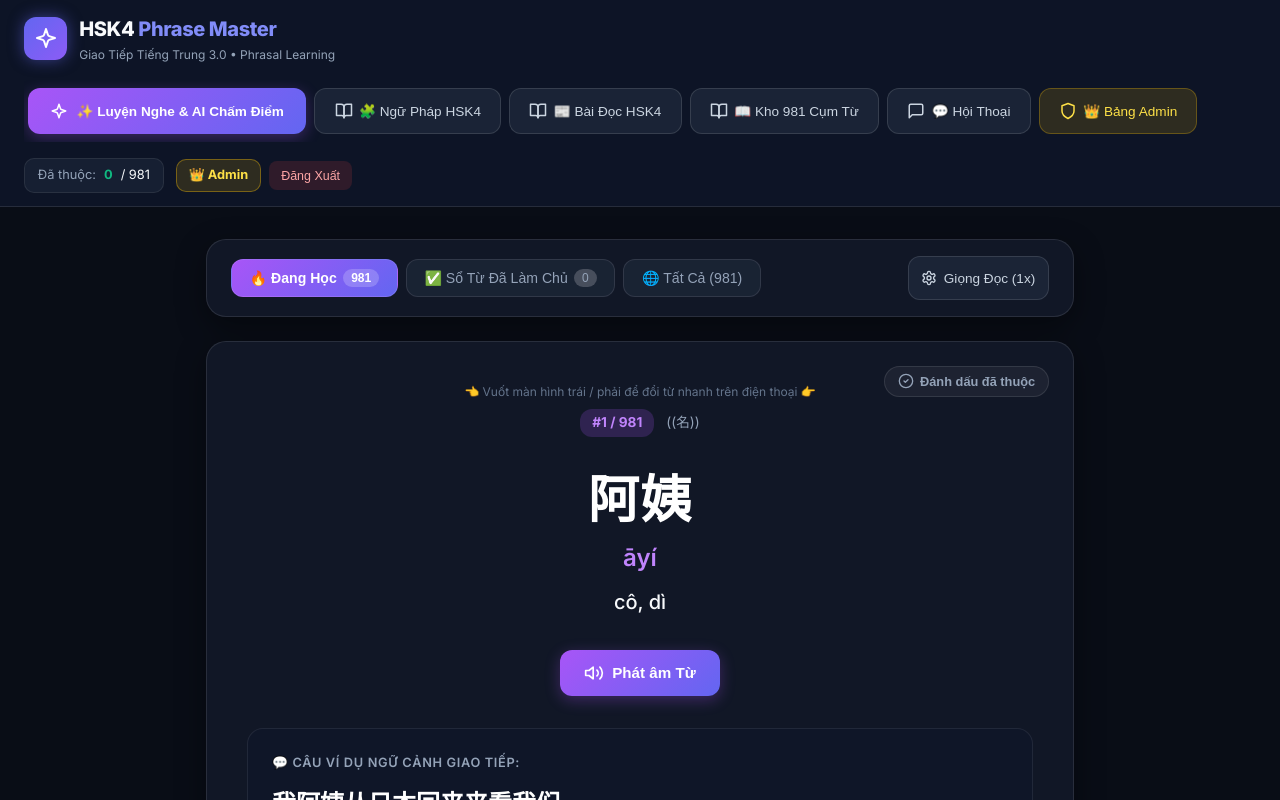
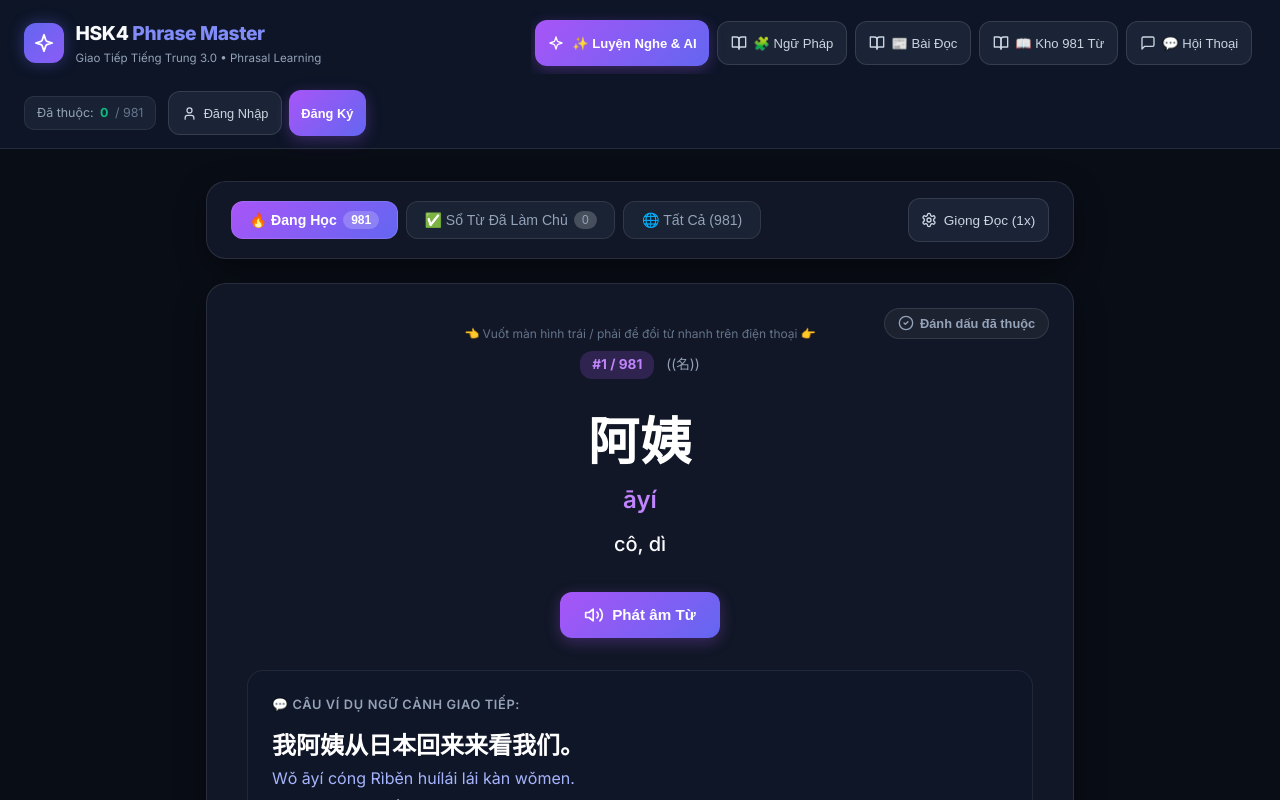
Before and after one commit to 5cfm98gf55-maker/HSK4-, a React (Vite) app: page / in a window 1280 px wide. Shown: the top 800 px of the page. Built offline with nearby package versions, Linux system fonts and the light colour scheme.

Commit message:
feat: update HSK4 Phrase Master web app with Admin & Auth flow

```diff
--- a/src/App.jsx
+++ b/src/App.jsx
@@ -11,7 +11,6 @@ import AuthModal from './components/AuthModal';
 
 import hsk4Data from './data/hsk4_data.json';
 
-// Default Admin Account
 const DEFAULT_ADMIN = {
   email: 'admin@hsk4.edu.vn',
   name: 'Admin Quản Trị HSK4',
@@ -23,13 +22,13 @@ export default function App() {
   const [currentTab, setCurrentTab] = useState('shadowing');
   const [currentIndex, setCurrentIndex] = useState(0);
 
-  // AUTH STATE
+  // AUTH STATE: Default to null so new visitors are NOT logged in as Admin by default!
   const [currentUser, setCurrentUser] = useState(() => {
     try {
       const saved = localStorage.getItem('hsk4_current_user');
-      return saved ? JSON.parse(saved) : DEFAULT_ADMIN; // Default logged in as Admin for demo convenience
+      return saved ? JSON.parse(saved) : null;
     } catch (e) {
-      return DEFAULT_ADMIN;
+      return null;
     }
   });
 
@@ -108,7 +107,7 @@ export default function App() {
   // LOGIN HANDLER
   const handleLogin = (emailInput, passwordInput) => {
     // Check Admin
-    if (emailInput === DEFAULT_ADMIN.email && passwordInput === DEFAULT_ADMIN.password) {
+    if (emailInput.toLowerCase() === DEFAULT_ADMIN.email.toLowerCase() && passwordInput === DEFAULT_ADMIN.password) {
       const adminObj = DEFAULT_ADMIN;
       setCurrentUser(adminObj);
       return { success: true };
@@ -117,7 +116,6 @@ export default function App() {
     // Check Approved Users
     const foundUser = approvedUsers.find(u => u.email.toLowerCase() === emailInput.toLowerCase());
     if (!foundUser) {
-      // Check if pending
       const isPending = pendingUsers.some(u => u.email.toLowerCase() === emailInput.toLowerCase());
       if (isPending) {
         return { success: false, message: 'Tài khoản của bạn đang chờ Admin phê duyệt. Vui lòng kiểm tra lại sau!' };
@@ -154,7 +152,6 @@ export default function App() {
       return { success: false, message: 'Mật khẩu hiện tại không đúng.' };
     }
 
-    // Update in approvedUsers
     setApprovedUsers(prev => prev.map(u => {
       if (u.email === currentUser.email) {
         return { ...u, password: newPass };
@@ -162,7 +159,6 @@ export default function App() {
       return u;
     }));
 
-    // Update current user
     setCurrentUser(prev => ({ ...prev, password: newPass }));
     return { success: true };
   };
@@ -240,7 +236,7 @@ export default function App() {
       const count = savedMastered ? JSON.parse(savedMastered).length : 0;
       allStudentsProgress[u.email] = {
         masteredCount: count,
-        shadowingAvgScore: Math.floor(82 + Math.random() * 15), // Mock average score
+        shadowingAvgScore: Math.floor(82 + Math.random() * 15),
         grammarCount: Math.floor(Math.random() * 8),
         articlesCount: Math.floor(Math.random() * 5)
       };
@@ -258,7 +254,7 @@ export default function App() {
         totalItems={hsk4Data.length}
         masteredCount={masteredSet.size}
         currentUser={currentUser}
-        onOpenAuthModal={() => { setAuthModalMode('login'); setAuthModalOpen(true); }}
+        onOpenAuthModal={(mode = 'login') => { setAuthModalMode(mode); setAuthModalOpen(true); }}
         onOpenChangePass={() => { setAuthModalMode('change_password'); setAuthModalOpen(true); }}
         onLogout={handleLogout}
       />
--- a/src/components/Navbar.jsx
+++ b/src/components/Navbar.jsx
@@ -1,4 +1,4 @@
-import React from 'react';
+import React, { useState } from 'react';
 import { Sparkles, BookOpen, MessageSquare, CheckCircle2, User, Shield, Key } from './Icons';
 
 export default function Navbar({
@@ -11,18 +11,20 @@ export default function Navbar({
   onOpenChangePass,
   onLogout
 }) {
+  const [userMenuOpen, setUserMenuOpen] = useState(false);
+
   return (
     <header style={{
-      background: 'rgba(15, 23, 42, 0.85)',
-      backdropFilter: 'blur(12px)',
+      background: 'rgba(15, 23, 42, 0.9)',
+      backdropFilter: 'blur(16px)',
       borderBottom: '1px solid rgba(255, 255, 255, 0.1)',
       position: 'sticky',
       top: 0,
       zIndex: 50,
-      padding: '0.8rem 1.5rem'
+      padding: '0.75rem 1.5rem'
     }}>
       <div style={{
-        maxWidth: '1280px',
+        maxWidth: '1360px',
         margin: '0 auto',
         display: 'flex',
         alignItems: 'center',
@@ -34,163 +36,262 @@ export default function Navbar({
         <div style={{ display: 'flex', alignItems: 'center', gap: '0.75rem' }}>
           <div style={{
             background: 'linear-gradient(135deg, #6366f1, #8b5cf6)',
-            padding: '0.6rem',
+            padding: '0.55rem',
             borderRadius: '12px',
             display: 'flex',
             alignItems: 'center',
             justifyContent: 'center',
-            boxShadow: '0 0 15px rgba(99, 102, 241, 0.5)'
+            boxShadow: '0 0 15px rgba(99, 102, 241, 0.4)'
           }}>
-            <Sparkles size={24} color="#ffffff" />
+            <Sparkles size={22} color="#ffffff" />
           </div>
           <div>
-            <h1 style={{ fontSize: '1.25rem', fontWeight: 800, color: '#f8fafc', letterSpacing: '-0.02em', margin: 0 }}>
+            <h1 style={{ fontSize: '1.2rem', fontWeight: 800, color: '#f8fafc', letterSpacing: '-0.02em', margin: 0 }}>
               HSK4 <span style={{ color: '#818cf8' }}>Phrase Master</span>
             </h1>
-            <p style={{ fontSize: '0.75rem', color: '#94a3b8', margin: 0 }}>Giao Tiếp Tiếng Trung 3.0 • Phrasal Learning</p>
+            <p style={{ fontSize: '0.72rem', color: '#94a3b8', margin: 0 }}>Giao Tiếp Tiếng Trung 3.0 • Phrasal Learning</p>
           </div>
         </div>
 
         {/* Navigation Tabs Bar */}
-        <div className="navbar-scroll-tabs">
+        <div className="navbar-scroll-tabs" style={{ display: 'flex', gap: '0.5rem', alignItems: 'center' }}>
           <button
             onClick={() => setCurrentTab('shadowing')}
             className={currentTab === 'shadowing' ? 'btn-primary' : 'btn-secondary'}
-            style={{ fontSize: '0.85rem', whiteSpace: 'nowrap' }}
+            style={{ fontSize: '0.82rem', padding: '0.45rem 0.8rem', whiteSpace: 'nowrap' }}
           >
-            <Sparkles size={18} />
-            <span>✨ Luyện Nghe & AI Chấm Điểm</span>
+            <Sparkles size={16} />
+            <span>✨ Luyện Nghe & AI</span>
           </button>
 
           <button
             onClick={() => setCurrentTab('grammar')}
             className={currentTab === 'grammar' ? 'btn-primary' : 'btn-secondary'}
-            style={{ fontSize: '0.85rem', whiteSpace: 'nowrap' }}
+            style={{ fontSize: '0.82rem', padding: '0.45rem 0.8rem', whiteSpace: 'nowrap' }}
           >
-            <BookOpen size={18} />
-            <span>🧩 Ngữ Pháp HSK4</span>
+            <BookOpen size={16} />
+            <span>🧩 Ngữ Pháp</span>
           </button>
 
           <button
             onClick={() => setCurrentTab('articles')}
             className={currentTab === 'articles' ? 'btn-primary' : 'btn-secondary'}
-            style={{ fontSize: '0.85rem', whiteSpace: 'nowrap' }}
+            style={{ fontSize: '0.82rem', padding: '0.45rem 0.8rem', whiteSpace: 'nowrap' }}
           >
-            <BookOpen size={18} />
-            <span>📰 Bài Đọc HSK4</span>
+            <BookOpen size={16} />
+            <span>📰 Bài Đọc</span>
           </button>
 
           <button
             onClick={() => setCurrentTab('library')}
             className={currentTab === 'library' ? 'btn-primary' : 'btn-secondary'}
-            style={{ fontSize: '0.85rem', whiteSpace: 'nowrap' }}
+            style={{ fontSize: '0.82rem', padding: '0.45rem 0.8rem', whiteSpace: 'nowrap' }}
           >
-            <BookOpen size={18} />
-            <span>📖 Kho 981 Cụm Từ</span>
+            <BookOpen size={16} />
+            <span>📖 Kho 981 Từ</span>
           </button>
 
           <button
             onClick={() => setCurrentTab('dialogue')}
             className={currentTab === 'dialogue' ? 'btn-primary' : 'btn-secondary'}
-            style={{ fontSize: '0.85rem', whiteSpace: 'nowrap' }}
+            style={{ fontSize: '0.82rem', padding: '0.45rem 0.8rem', whiteSpace: 'nowrap' }}
           >
-            <MessageSquare size={18} />
+            <MessageSquare size={16} />
             <span>💬 Hội Thoại</span>
           </button>
 
+          {/* Admin Tab Only Visible to Logged-in Admins */}
           {currentUser?.role === 'admin' && (
             <button
               onClick={() => setCurrentTab('admin')}
               className={currentTab === 'admin' ? 'btn-primary' : 'btn-secondary'}
-              style={{ fontSize: '0.85rem', whiteSpace: 'nowrap', background: currentTab === 'admin' ? 'linear-gradient(135deg, #eab308, #ca8a04)' : 'rgba(234, 179, 8, 0.15)', color: currentTab === 'admin' ? '#0f172a' : '#fde047', border: '1px solid rgba(234, 179, 8, 0.3)' }}
+              style={{
+                fontSize: '0.82rem',
+                padding: '0.45rem 0.8rem',
+                whiteSpace: 'nowrap',
+                background: currentTab === 'admin' ? 'linear-gradient(135deg, #eab308, #ca8a04)' : 'rgba(234, 179, 8, 0.15)',
+                color: currentTab === 'admin' ? '#0f172a' : '#fde047',
+                border: '1px solid rgba(234, 179, 8, 0.4)',
+                fontWeight: 700
+              }}
             >
-              <Shield size={18} />
+              <Shield size={16} />
               <span>👑 Bảng Admin</span>
             </button>
           )}
         </div>
 
-        {/* User Auth & Progress Stats Bar */}
+        {/* Right Side: Progress Counter & Professional Account Control Bar */}
         <div style={{ display: 'flex', alignItems: 'center', gap: '0.75rem' }}>
-          {/* Mastered Counter */}
+          {/* Mastered Progress Counter */}
           <div style={{
             display: 'flex',
             alignItems: 'center',
-            gap: '0.5rem',
-            background: 'rgba(30, 41, 59, 0.6)',
-            padding: '0.4rem 0.8rem',
+            gap: '0.4rem',
+            background: 'rgba(30, 41, 59, 0.7)',
+            padding: '0.35rem 0.75rem',
             borderRadius: '10px',
             border: '1px solid rgba(255, 255, 255, 0.08)',
-            fontSize: '0.8rem'
+            fontSize: '0.78rem'
           }}>
-            <span style={{ color: '#94a3b8' }}>Đã thuộc: </span>
-            <strong style={{ color: '#10b981', fontWeight: 700 }}>{masteredCount}</strong> / {totalItems}
+            <span style={{ color: '#94a3b8' }}>Đã thuộc:</span>
+            <strong style={{ color: '#10b981', fontWeight: 700 }}>{masteredCount}</strong>
+            <span style={{ color: '#64748b' }}>/ {totalItems}</span>
           </div>
 
-          {/* User Account Controls */}
+          {/* ACCOUNT CONTROL BAR */}
           {currentUser ? (
-            <div style={{ display: 'flex', alignItems: 'center', gap: '0.5rem' }}>
-              <div style={{
-                background: currentUser.role === 'admin' ? 'rgba(234, 179, 8, 0.15)' : 'rgba(99, 102, 241, 0.15)',
+            /* LOGGED IN ACCOUNT WIDGET */
+            <div style={{ position: 'relative' }}>
+              <button
+                onClick={() => setUserMenuOpen(!userMenuOpen)}
+                style={{
+                  display: 'flex',
+                  alignItems: 'center',
+                  gap: '0.6rem',
+                  background: currentUser.role === 'admin'
+                    ? 'linear-gradient(135deg, rgba(234, 179, 8, 0.2), rgba(202, 138, 4, 0.15))'
+                    : 'linear-gradient(135deg, rgba(99, 102, 241, 0.2), rgba(79, 70, 229, 0.15))',
                   border: `1px solid ${currentUser.role === 'admin' ? 'rgba(234, 179, 8, 0.4)' : 'rgba(99, 102, 241, 0.4)'}`,
                   padding: '0.35rem 0.75rem',
-                borderRadius: '10px',
-                fontSize: '0.8rem',
+                  borderRadius: '12px',
+                  cursor: 'pointer',
+                  color: '#fff',
+                  fontSize: '0.82rem',
+                  transition: 'all 0.2s'
+                }}
+              >
+                <div style={{
+                  width: '26px',
+                  height: '26px',
+                  borderRadius: '50%',
+                  background: currentUser.role === 'admin' ? '#eab308' : '#6366f1',
+                  color: currentUser.role === 'admin' ? '#0f172a' : '#fff',
                   display: 'flex',
                   alignItems: 'center',
-                gap: '0.4rem'
+                  justifyContent: 'center',
+                  fontWeight: 800,
+                  fontSize: '0.75rem'
                 }}>
-                <span style={{ color: currentUser.role === 'admin' ? '#fde047' : '#818cf8', fontWeight: 700 }}>
-                  {currentUser.role === 'admin' ? '👑 Admin' : `🎓 ${currentUser.name}`}
-                </span>
+                  {currentUser.role === 'admin' ? '👑' : currentUser.name.charAt(0).toUpperCase()}
+                </div>
+                <div style={{ textAlign: 'left' }}>
+                  <div style={{ fontWeight: 700, fontSize: '0.8rem', color: currentUser.role === 'admin' ? '#fde047' : '#818cf8', whiteSpace: 'nowrap' }}>
+                    {currentUser.name}
+                  </div>
+                  <div style={{ fontSize: '0.68rem', color: '#94a3b8' }}>
+                    {currentUser.role === 'admin' ? 'Quản Trị Viên' : 'Học Viên'}
+                  </div>
+                </div>
+                <span style={{ fontSize: '0.65rem', color: '#94a3b8', marginLeft: '0.2rem' }}>▼</span>
+              </button>
+
+              {/* Account Dropdown Menu */}
+              {userMenuOpen && (
+                <div style={{
+                  position: 'absolute',
+                  top: '120%',
+                  right: 0,
+                  background: '#1e293b',
+                  border: '1px solid rgba(255, 255, 255, 0.15)',
+                  borderRadius: '14px',
+                  padding: '0.5rem',
+                  boxShadow: '0 10px 30px rgba(0,0,0,0.5)',
+                  minWidth: '200px',
+                  zIndex: 100,
+                  display: 'flex',
+                  flexDirection: 'column',
+                  gap: '0.2rem'
+                }}>
+                  <div style={{ padding: '0.5rem 0.75rem', borderBottom: '1px solid rgba(255, 255, 255, 0.08)', marginBottom: '0.2rem' }}>
+                    <div style={{ fontSize: '0.75rem', color: '#94a3b8' }}>Đăng nhập với email:</div>
+                    <div style={{ fontSize: '0.8rem', color: '#e2e8f0', fontWeight: 600, wordBreak: 'break-all' }}>{currentUser.email}</div>
                   </div>
 
-              {currentUser.role !== 'admin' && (
+                  {currentUser.role === 'admin' ? (
                     <button
-                  onClick={onOpenChangePass}
-                  title="Đổi Mật Khẩu"
+                      onClick={() => { setCurrentTab('admin'); setUserMenuOpen(false); }}
                       style={{
-                    background: 'rgba(255, 255, 255, 0.08)',
+                        background: 'rgba(234, 179, 8, 0.15)',
                         border: 'none',
-                    color: '#cbd5e1',
-                    padding: '0.45rem 0.75rem',
+                        color: '#fde047',
+                        padding: '0.55rem 0.75rem',
                         borderRadius: '8px',
-                    fontSize: '0.78rem',
+                        fontSize: '0.8rem',
+                        fontWeight: 600,
+                        textAlign: 'left',
                         cursor: 'pointer',
                         display: 'flex',
                         alignItems: 'center',
-                    gap: '0.3rem'
+                        gap: '0.5rem'
                       }}
                     >
-                  <Key size={14} />
-                  <span>Đổi Pass</span>
+                      <Shield size={16} /> Bảng Admin
+                    </button>
+                  ) : (
+                    <button
+                      onClick={() => { onOpenChangePass(); setUserMenuOpen(false); }}
+                      style={{
+                        background: 'rgba(255, 255, 255, 0.05)',
+                        border: 'none',
+                        color: '#cbd5e1',
+                        padding: '0.55rem 0.75rem',
+                        borderRadius: '8px',
+                        fontSize: '0.8rem',
+                        textAlign: 'left',
+                        cursor: 'pointer',
+                        display: 'flex',
+                        alignItems: 'center',
+                        gap: '0.5rem'
+                      }}
+                    >
+                      <Key size={16} /> Đổi Mật Khẩu
                     </button>
                   )}
 
                   <button
-                onClick={onLogout}
+                    onClick={() => { onLogout(); setUserMenuOpen(false); }}
                     style={{
                       background: 'rgba(239, 68, 68, 0.15)',
                       border: 'none',
                       color: '#fca5a5',
-                  padding: '0.45rem 0.75rem',
+                      padding: '0.55rem 0.75rem',
                       borderRadius: '8px',
-                  fontSize: '0.78rem',
-                  cursor: 'pointer'
+                      fontSize: '0.8rem',
+                      fontWeight: 600,
+                      textAlign: 'left',
+                      cursor: 'pointer',
+                      display: 'flex',
+                      alignItems: 'center',
+                      gap: '0.5rem',
+                      marginTop: '0.2rem'
                     }}
                   >
-                Đăng Xuất
+                    🚪 Đăng Xuất
                   </button>
                 </div>
+              )}
+            </div>
           ) : (
+            /* NOT LOGGED IN BUTTONS */
+            <div style={{ display: 'flex', alignItems: 'center', gap: '0.4rem' }}>
               <button
-              onClick={onOpenAuthModal}
+                onClick={() => onOpenAuthModal('login')}
+                className="btn-secondary"
+                style={{ fontSize: '0.8rem', padding: '0.4rem 0.8rem', whiteSpace: 'nowrap' }}
+              >
+                <User size={15} />
+                <span>Đăng Nhập</span>
+              </button>
+
+              <button
+                onClick={() => onOpenAuthModal('register')}
                 className="btn-primary"
-              style={{ fontSize: '0.82rem', padding: '0.45rem 0.9rem' }}
+                style={{ fontSize: '0.8rem', padding: '0.4rem 0.8rem', whiteSpace: 'nowrap' }}
               >
-              <User size={16} />
-              <span>Đăng Nhập / Đăng Ký</span>
+                <span>Đăng Ký</span>
               </button>
+            </div>
           )}
         </div>
       </div>
```
Lines whose indentation alone changed are shown as unchanged.
